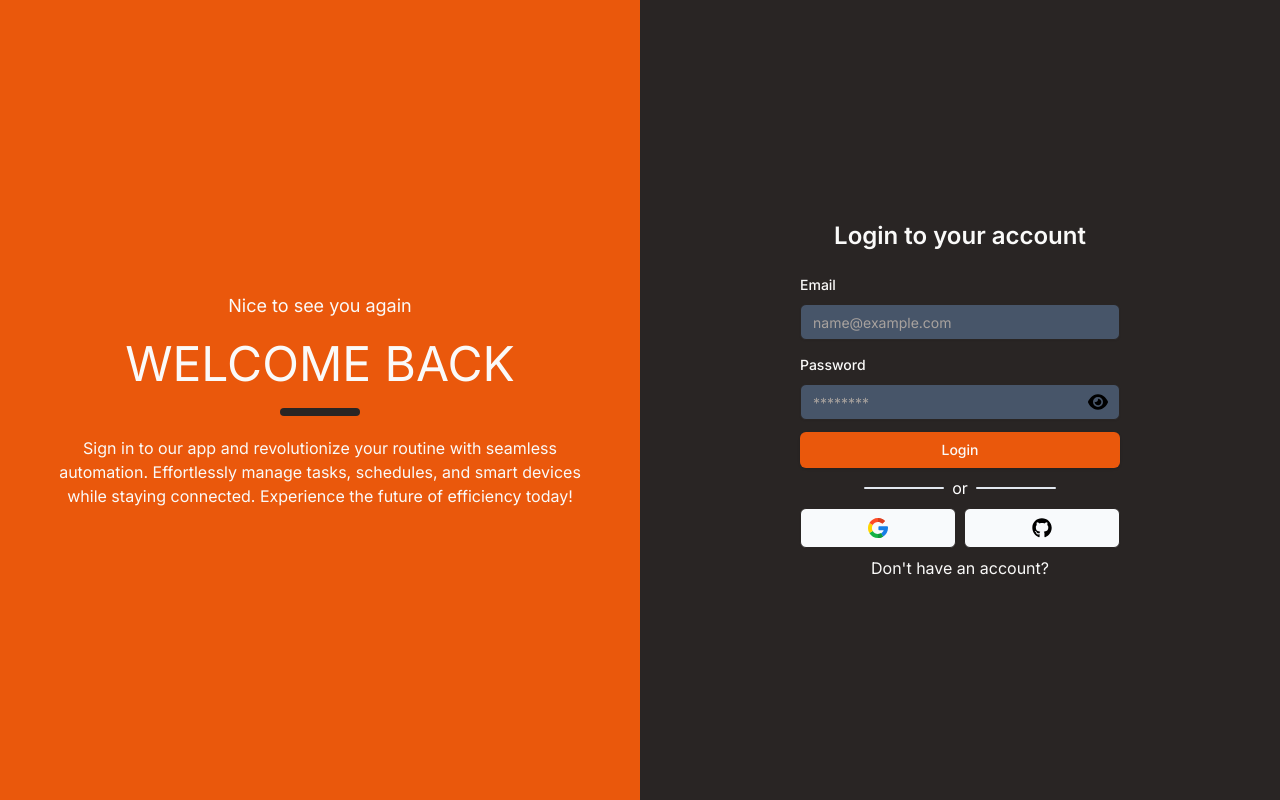
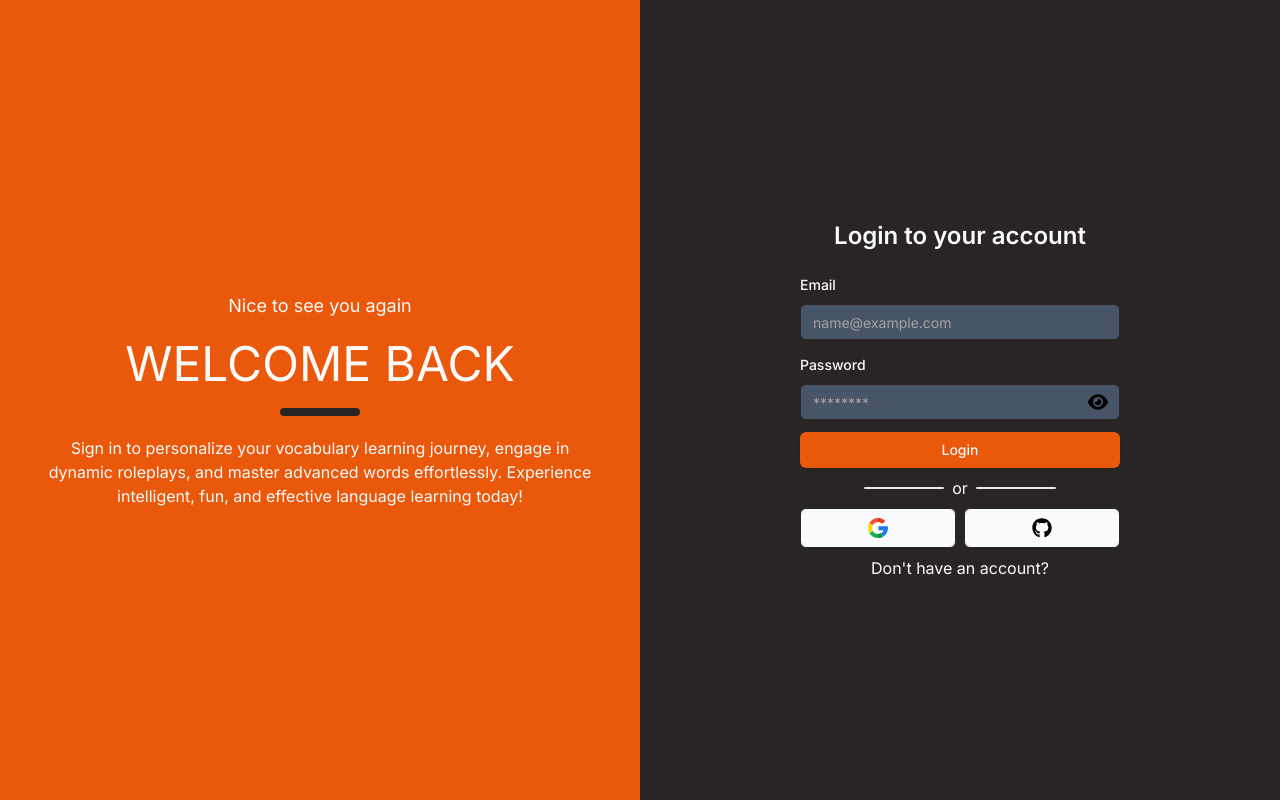
Before and after one commit to ari1337an/vocablet, a Next.js app: page /auth/login in a window 1280 px wide. Built offline with nearby package versions, Linux system fonts and the light colour scheme; no server answers.

Commit message:
chore: upate texts in the auth pages and landing page with new price updates

```diff
--- a/src/app/(landing)/_components/landing.tsx
+++ b/src/app/(landing)/_components/landing.tsx
@@ -50,8 +50,9 @@ export default function LandingPage({
               </motion.h1>
             </div>
             <div className="text-sm md:text-lg font-semibold text-left z-20">
-              Vocablet offers an effective way to learn C2 level English
-              vocabulary to ace SATs, GREs, and other standardized tests.
+              Vocablet offers an effective way to learn advanced English
+              vocabulary, helping you excel in exams, enhance your communication
+              skills, and achieve your language goals.
             </div>
             <Link href="/auth/login">
               <Button className="text-xl p-6 z-20" variant="default">
--- a/src/app/(landing)/pricing/_components/pricing.tsx
+++ b/src/app/(landing)/pricing/_components/pricing.tsx
@@ -33,7 +33,7 @@ const pricingPlans: PricingPlan[] = [
   {
     name: "Vocablet Pro",
     slug: "pro",
-    price: "$20",
+    price: "$22",
     interval: "month",
     isPopular: true,
     features: [
--- a/src/app/auth/login/page.tsx
+++ b/src/app/auth/login/page.tsx
@@ -15,9 +15,9 @@ export default function page() {
           <h1 className="text-5xl uppercase">Welcome Back</h1>
           <Separator className="w-20 h-2 rounded" />
           <p className="text-base">
-            Sign in to our app and revolutionize your routine with seamless
-            automation. Effortlessly manage tasks, schedules, and smart devices
-            while staying connected. Experience the future of efficiency today!
+            Sign in to personalize your vocabulary learning journey, engage in
+            dynamic roleplays, and master advanced words effortlessly.
+            Experience intelligent, fun, and effective language learning today!
           </p>
         </div>
       </div>
--- a/src/app/auth/signup/page.tsx
+++ b/src/app/auth/signup/page.tsx
@@ -20,9 +20,9 @@ export default function Page() {
           <h1 className="text-5xl uppercase">Join us today</h1>
           <Separator className="w-20 h-2 rounded" />
           <p className="text-base">
-            Sign up to our app and revolutionize your routine with seamless
-            automation. Effortlessly manage tasks, schedules, and smart devices
-            while staying connected. Experience the future of efficiency today!
+            Sign up to personalize your vocabulary learning journey, engage in
+            dynamic roleplays, and master advanced words effortlessly.
+            Experience intelligent, fun, and effective language learning today!
           </p>
         </div>
       </div>
```
